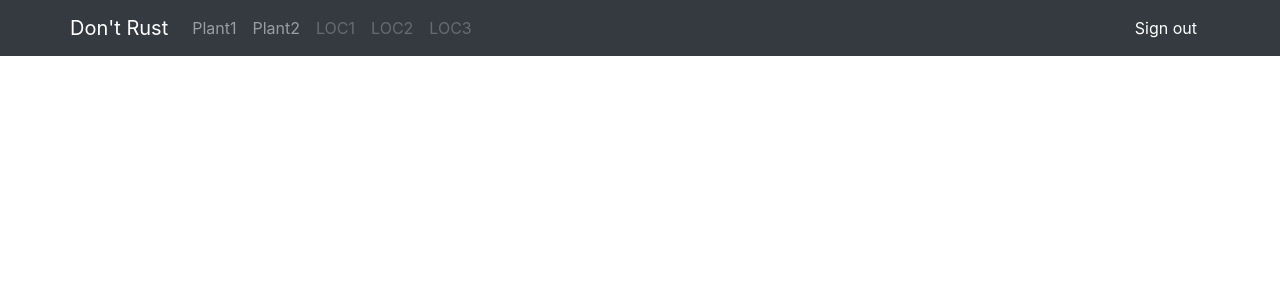
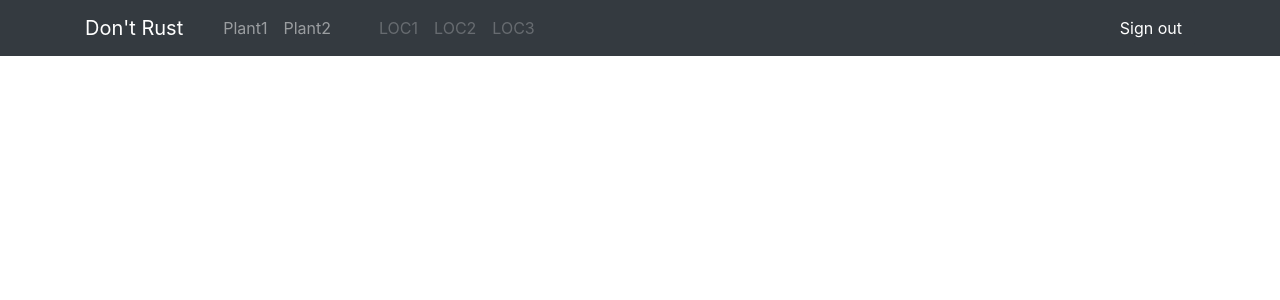
Before and after one commit to Redix8/raspberry, a Django app: page /monitor/ in a window 1280 px wide. Shown: the top 300 px of the page. Run offline with Django 3.2, Linux system fonts and the light colour scheme; the visitor is signed in with stand-in values (Sample User, id 1); some libraries are stand-ins or nearby versions.

Commit message:
button location adjust

```diff
--- a/monitor/templates/monitor/index.html
+++ b/monitor/templates/monitor/index.html
@@ -2,40 +2,38 @@
 
 {% block body %}
 
-    <nav class="navbar navbar-expand navbar-dark bg-dark">
+    <nav class="navbar navbar-expand-md navbar-dark bg-dark">
         <div class="container">
             <a class="navbar-brand" href="{% url 'monitor:index' %}">Don't Rust</a>
             <button class="navbar-toggler" type="button" data-toggle="collapse" data-target="#navbarTop" aria-controls="navbarTop" aria-expanded="false" aria-label="Toggle navigation">
                 <span class="navbar-toggler-icon"></span>
             </button>
             <div class="collapse navbar-collapse justify-content-md-center" id="navbarTop">
-                <ul class="navbar-nav nav-pills mr-auto">
+                <ul class="navbar-nav nav-pills mx-md-3">
                     <li class="nav-item text-nowrap">
                         <a class="nav-link {% if plant == 1 %}active{% endif %}" href="{% url 'monitor:plant' 1 %}">Plant1</a>
                     </li>
                     <li class="nav-item text-nowrap">
                         <a class="nav-link {% if plant == 2 %}active{% endif %}" href="{% url 'monitor:plant' 2 %}">Plant2</a>
                     </li>
-
-
+                </ul>
+                <ul class="navbar-nav nav-pills mx-md-3">
                     <li class="nav-item text-nowrap">
-                        <a class="nav-link {% if plant == 0 %}disabled{% endif %}" href="{% url 'monitor:loc' plant 1 %}">LOC1</a>
+                        <a class="nav-link {% if plant == 0 %}disabled{% endif %}{% if loc == 1 %}active{% endif %}" href="{% url 'monitor:loc' plant 1 %}">LOC1</a>
                     </li>
                     <li class="nav-item text-nowrap">
-                        <a class="nav-link {% if plant == 0 %}disabled{% endif %}" href="{% url 'monitor:loc' plant 2 %}">LOC2</a>
+                        <a class="nav-link {% if plant == 0 %}disabled{% endif %}{% if loc == 2 %}active{% endif %}" href="{% url 'monitor:loc' plant 2 %}">LOC2</a>
                     </li>
                     <li class="nav-item text-nowrap">
-                        <a class="nav-link {% if plant == 0 %}disabled{% endif %}" href="{% url 'monitor:loc' plant 3 %}">LOC3</a>
+                        <a class="nav-link {% if plant == 0 %}disabled{% endif %}{% if loc == 3 %}active{% endif %}" href="{% url 'monitor:loc' plant 3 %}">LOC3</a>
                     </li>
+                </ul>
+                <form class="navbar-nav ml-auto" action="{% url 'accounts:logout' %}" method="POST">
+                    {% csrf_token %}
+                    <button class="btn btn-dark" type="submit">Sign out</button>
+                </form>
+            </div>
 
-
-
-                </ul>
-            </div>
-            <form action="{% url 'accounts:logout' %}" method="POST">
-                {% csrf_token %}
-                <button class="btn btn-dark" type="submit">Sign out</button>
-            </form>
         </div>
     </nav>
 
```
